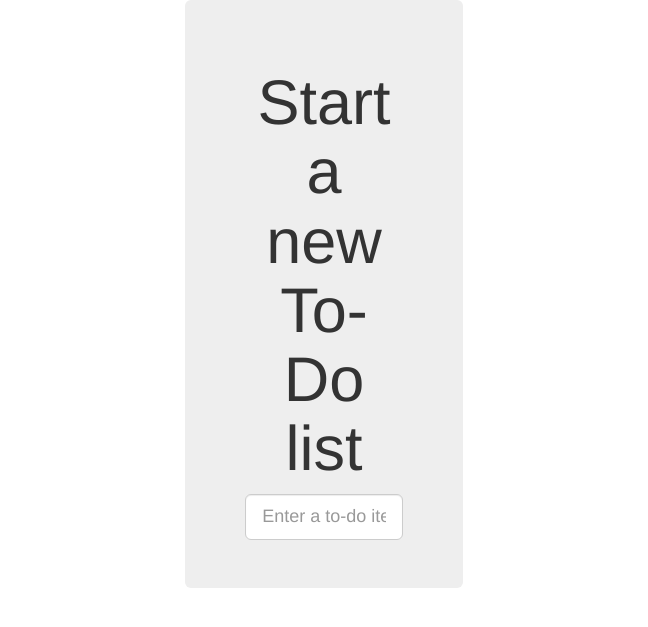
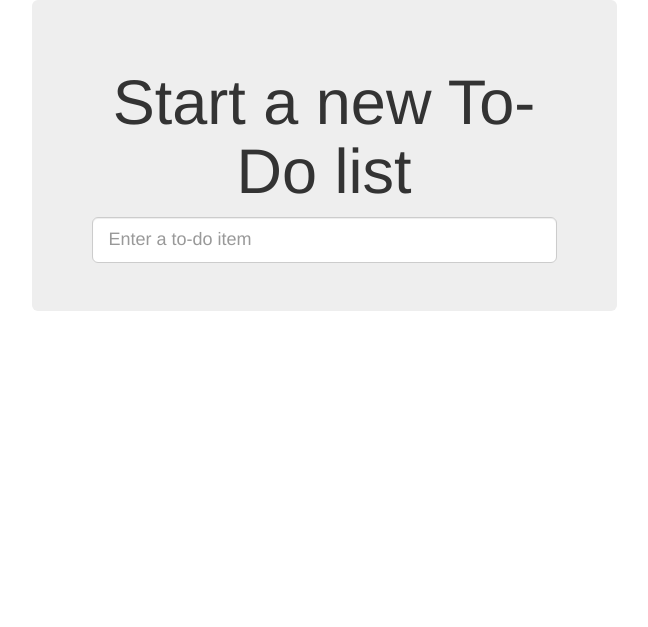
Before and after one commit to victoriasaliba/tdd-project, a Django app: page / in a window 1280 px wide. Shown: the top 627 px of the page, without its empty margins (316-964 px from the left). Run offline with Django 3.2, Linux system fonts and the light colour scheme; some libraries are stand-ins or nearby versions.

Commit message:
Melhorando a estética da aplicação

```diff
--- a/tdd-project/lists/templates/base.html
+++ b/tdd-project/lists/templates/base.html
@@ -13,10 +13,10 @@
     <div class="container">
 
         <div class="row">
-        <div class="col-md-6 col-md-offset-3">
             <div class="col-md-6 col-md-offset-3 jumbotron">
               <div class="text-center">
                 <h1>{% block header_text %}{% endblock %}</h1>
+                <form method="POST" action="{% block form_action %}{% endblock %}">
                   <input name="item_text" id="id_new_item"
                          class="form-control input-lg"
                          placeholder="Enter a to-do item" />
```
Lines whose indentation alone changed are shown as unchanged.
